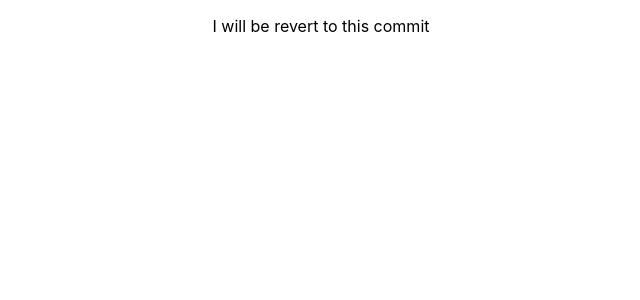
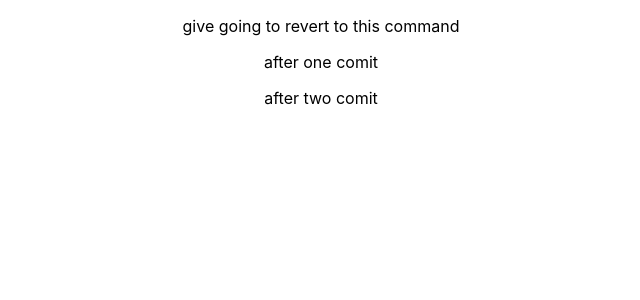
Before and after one commit to samalaranjith1/git, a React (Create React App) app: page / in a window 1280 px wide. Shown: the top 300 px of the page, without its empty margins (319-959 px from the left). Built offline with nearby package versions, Linux system fonts and the light colour scheme.

Commit message:
Revert "i will revert to this commit"
This reverts commit c345b611aa5922155fe9bec5c14c0278435b2259.

```diff
--- a/src/App.js
+++ b/src/App.js
@@ -4,7 +4,9 @@ import "./App.css";
 function App() {
   return (
     <div className="App">
-      <p>I will be revert to this commit </p>
+      <p>give going to revert to this command</p>
+      <p>after one comit</p>
+      <p>after two comit</p>
     </div>
   );
 }
```
